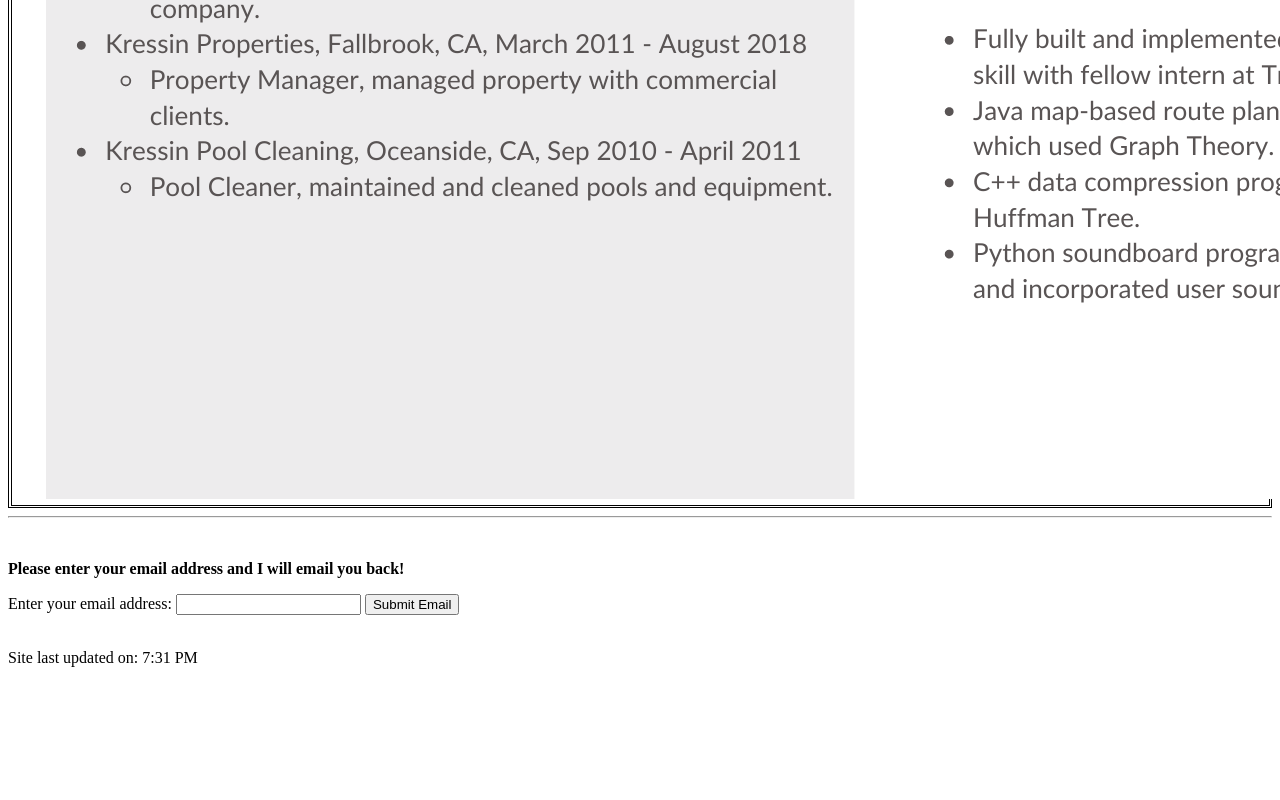
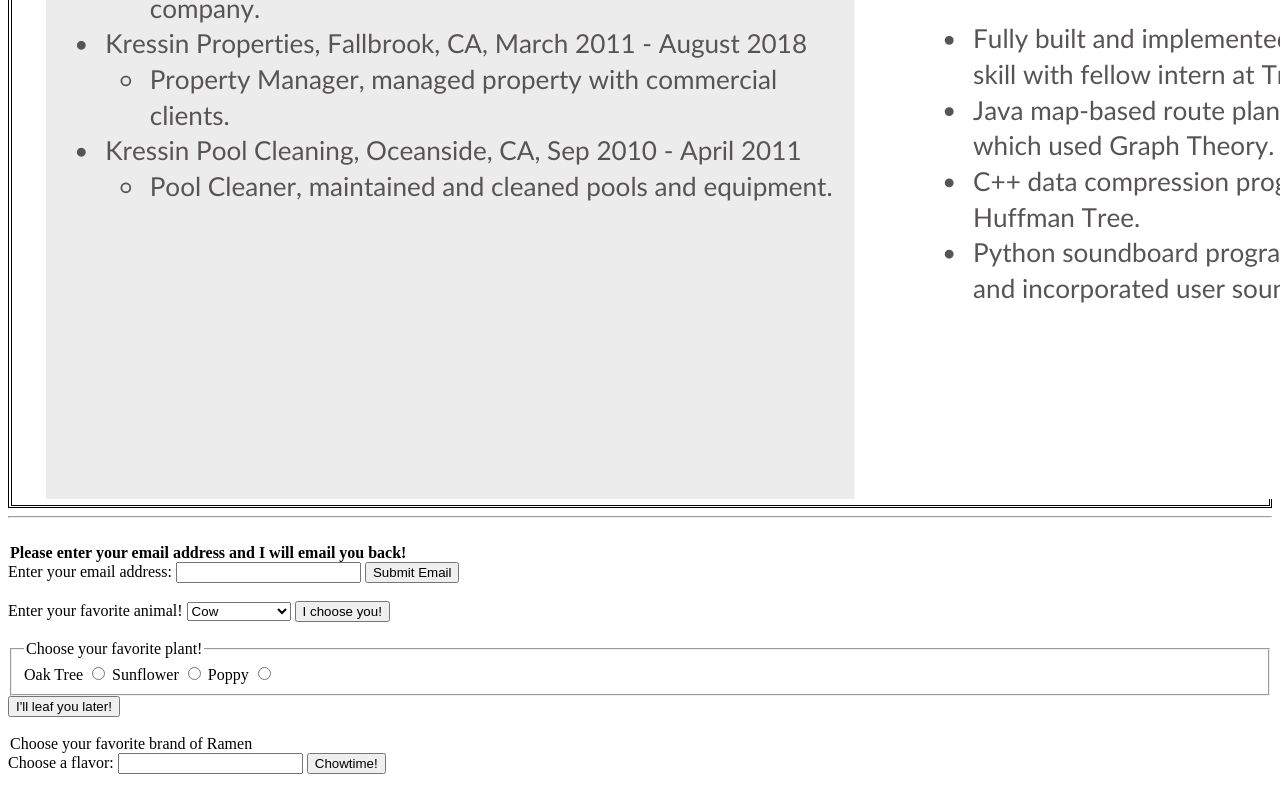
Before and after one commit to Donttestturing/cse134-hw2, a plain HTML site: page index.html in a window 1280 px wide. Shown: the part 3478-4278 px from the top of the page. Before the commit the page ends 4161 px from the top, so only its background shows below. Drawn offline with Linux system fonts and the light colour scheme.

Commit message:
Add last form structure

```diff
--- a/index.html
+++ b/index.html
@@ -135,14 +135,87 @@
         <footer>
             <hr/>
             <br>
-            <p> <b> Please enter your email address and I will email you back! </b> </p>
             <form action="" method="get">
+                <legend> <b> Please enter your email address and I will email you back! </b>  </legend>
                 <label for="emailForm"> Enter your email address: </label>
                 <input type="email" id="emailForm" required>
                 <input type="button" value="Submit Email">
             </form>
             <br>
-            <p> Site last updated on: <time datetime="19:31"> 7:31 PM </time> </p>
+            <form action="" method="get">
+                <label for="animal-survey"> Enter your favorite animal! </label>
+                <select id="animal-survey" >
+                    <optgroup label="Mammal">
+                    <option> Cow </option>
+                    <option> Dog </option>
+                    <option> Platypus </option>
+                    </optgroup>
+                    <optgroup label="Bird">
+                        <option> Parrot </option>
+                        <option> Hawk </option>
+                        <option> Raven </option>
+                    </optgroup>
+                    <optgroup label="Fish">
+                        <option> Parrotfish </option>
+                        <option> Guppy </option>
+                        <option> Blue Marlin </option>
+                    </optgroup>
+                </select>
+                <button>
+                    I choose you!
+                </button>
+            </form>
+            <br>
+            <form action="" method="get">
+                <fieldset>
+                <legend> Choose your favorite plant!</legend>
+
+                <label for="oak-tree-choice"> Oak Tree </label>
+                <input type="radio" id="oak-tree-choice">
+
+                <label for="sunflower-choice"> Sunflower </label>
+                <input type="radio" id="sunflower-choice">
+
+                <label for="poppy-choice"> Poppy </label>
+                <input type="radio" id="poppy-choice">
+                </fieldset>
+                <button>
+                    I'll leaf you later!
+                </button>
+            </form>
+
+            <br>
+            <form action="" method="get">
+                <legend> Choose your favorite brand of Ramen </legend>
+                <label for="ramen-choice">Choose a flavor:</label>
+                <input list="ramen-brands" id="ramen-choice" required>
+
+                <datalist id="ramen-brands">
+                    <option value="Shin">
+                    <option value="Marachan">
+                    <option value="Top Ramen">
+                    <option value="Samyang">
+                    <option value="Nissin">
+                    <option value="Neoguri">
+                </datalist>
+                <button>
+                    Chowtime!
+                </button>
+            </form>
+
+
+            <template>
+                <textarea>
+                    Personal message from Brendan will be here with full JS implementation
+                </textarea>
+            </template>
+
+            <br>
+            <!-- Use of template below, for future implementation with JS, want live reload of last updated time based on pushes to the repo -->
+            <template>
+                <p> Site last updated on: <time datetime="19:31"> 7:31 PM </time> </p>
+            </template>
+
         </footer>
 
     </body>
```
Also changed, not shown: experiments/index.html (+11 -0 lines).
